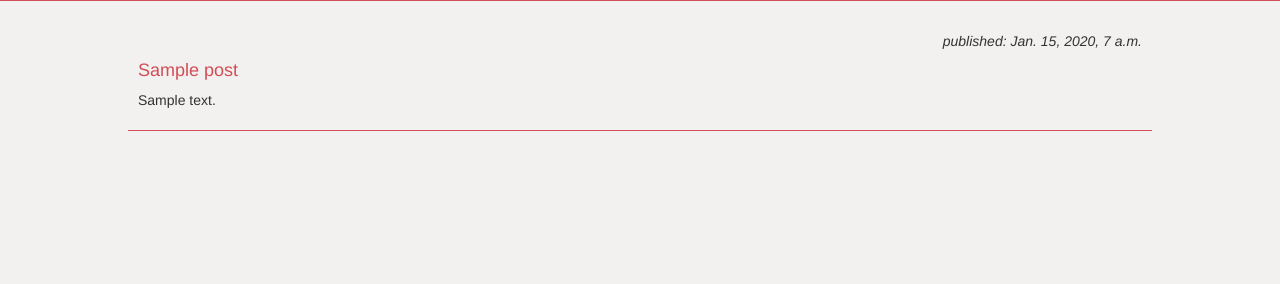
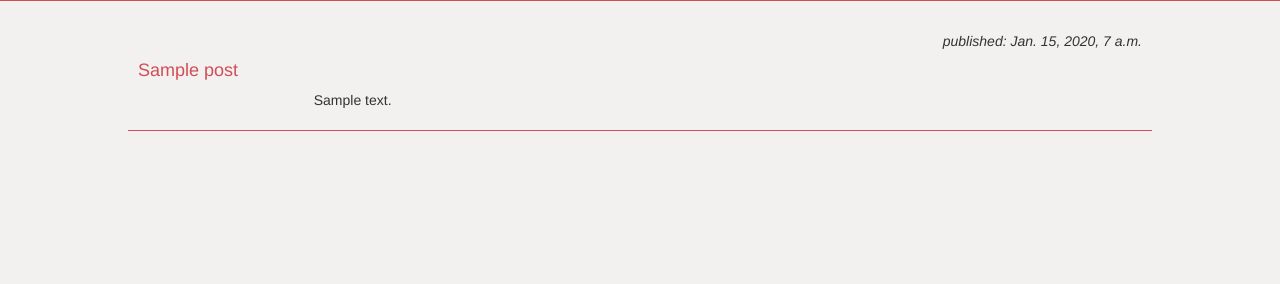
Before and after one commit to GioSantos/djangogirls, a Django app: template blog/templates/blog/post_list.html in a window 1280 px wide. Shown: the part 169-453 px from the top of the page. Run offline with Django 3.2, Linux system fonts and the light colour scheme; the template is opened without the code that fills it: values that come from a table or form of the project are taken from there, others are empty; tables that the repository leaves empty hold one stand-in row (values such as "Sample post"); some libraries are stand-ins or nearby versions.

```diff
--- a/blog/static/css/blog.css
+++ b/blog/static/css/blog.css
@@ -31,4 +31,5 @@ body {
 
 .post-text {
 	text-align: justify;
+	width: 65%;
 }
```
